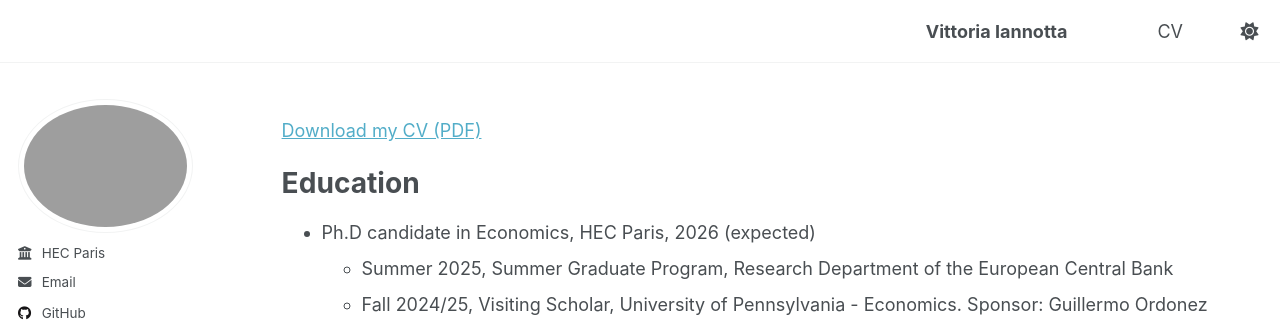
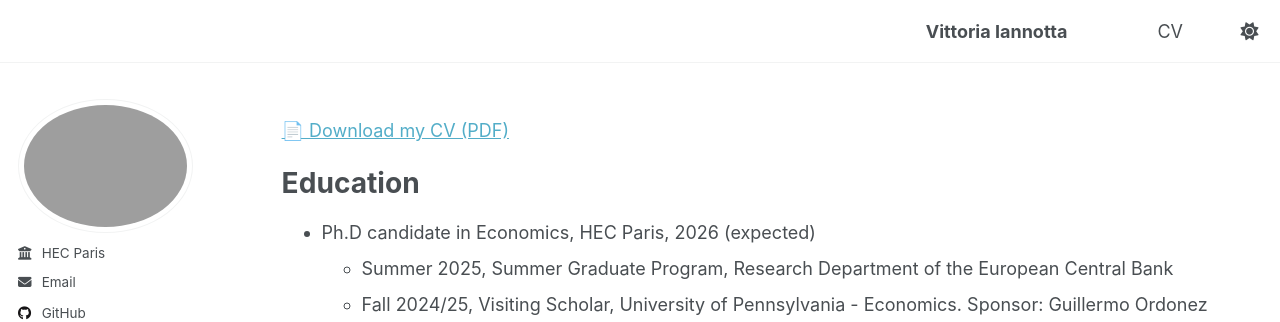
Before and after one commit to vittoriaiannotta/vittoriaiannotta.github.io, a Jekyll site: the page built from _pages/cv.md, in a window 1280 px wide and 900 px high. Shown: the top 322 px of the window. Built offline with Jekyll 4.4.1, drawn with Linux system fonts in a browser that asks for light colours; some of the changed lines change nothing that is shown.

Commit message:
Update cv.md

```diff
--- a/_pages/cv.md
+++ b/_pages/cv.md
@@ -9,7 +9,7 @@
 
 {% include base_path %}
 
-[Download my CV (PDF)](/files/Iannotta-Vittoria_CV.pdf)
+[📄 Download my CV (PDF)](https://vittoriaiannotta.github.io/files/Iannotta-Vittoria_CV.pdf)
 
 Education
 ======
```
